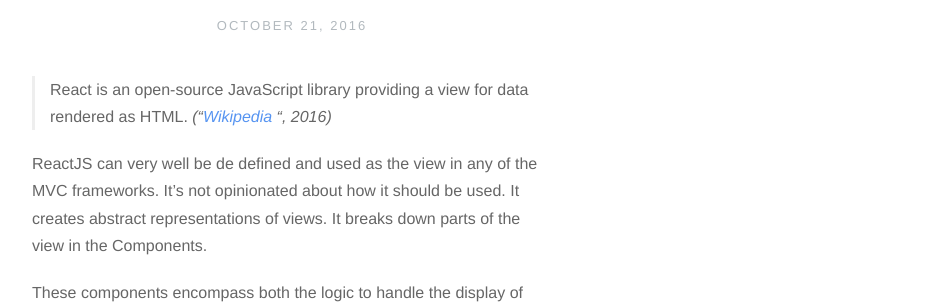
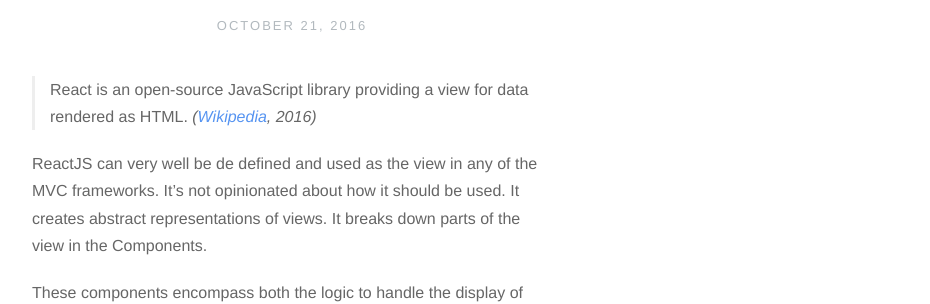
Before and after one commit to develdoe/develdoe.github.io, a Jekyll site: the page built from _posts/2016-10-21-react.md, in a window 1280 px wide. Shown: the part 225-529 px from the top of the page, without its empty margins (348-1278 px from the left). Built offline with Jekyll 4.4.1, drawn with Linux system fonts in a browser that asks for light colours; nearby versions of some CDN libraries; comment, search, counter and statistics services are not loaded.

```diff
--- a/_posts/2016-10-21-react.md
+++ b/_posts/2016-10-21-react.md
@@ -5,7 +5,7 @@ title: React - Introduction
 category:
   - react
 ---
-> React is an open-source JavaScript library providing a view for data rendered as HTML. *("[Wikipedia](https://en.wikipedia.org/wiki/React_(JavaScript_library)) ", 2016)*
+> React is an open-source JavaScript library providing a view for data rendered as HTML. *([Wikipedia](https://en.wikipedia.org/wiki/React_(JavaScript_library)), 2016)*
 
 
 ReactJS can very well be de defined and used as the view in any of the MVC frameworks. It's not opinionated about how it should be used. It creates abstract representations of views. It breaks down parts of the view in the Components.
```
